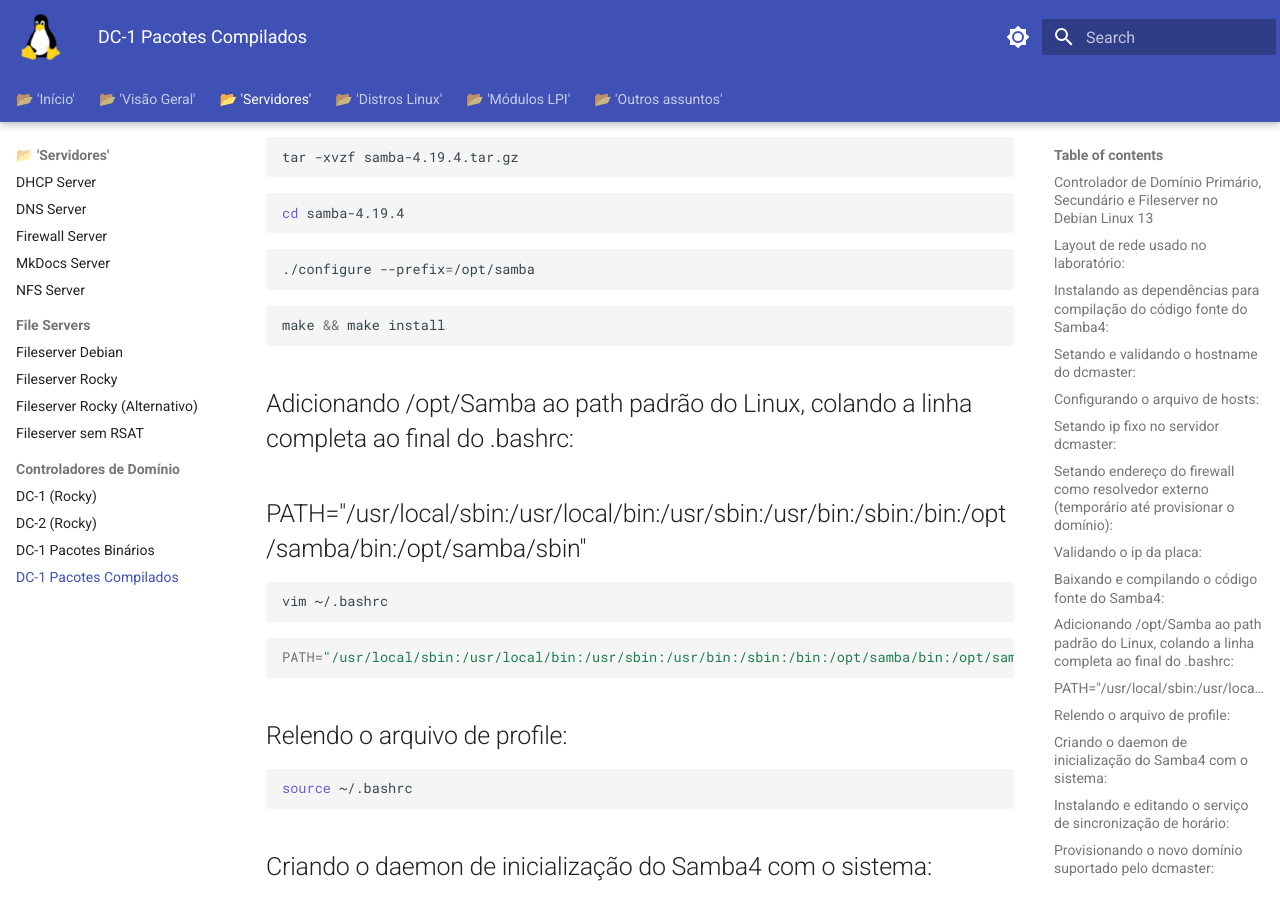
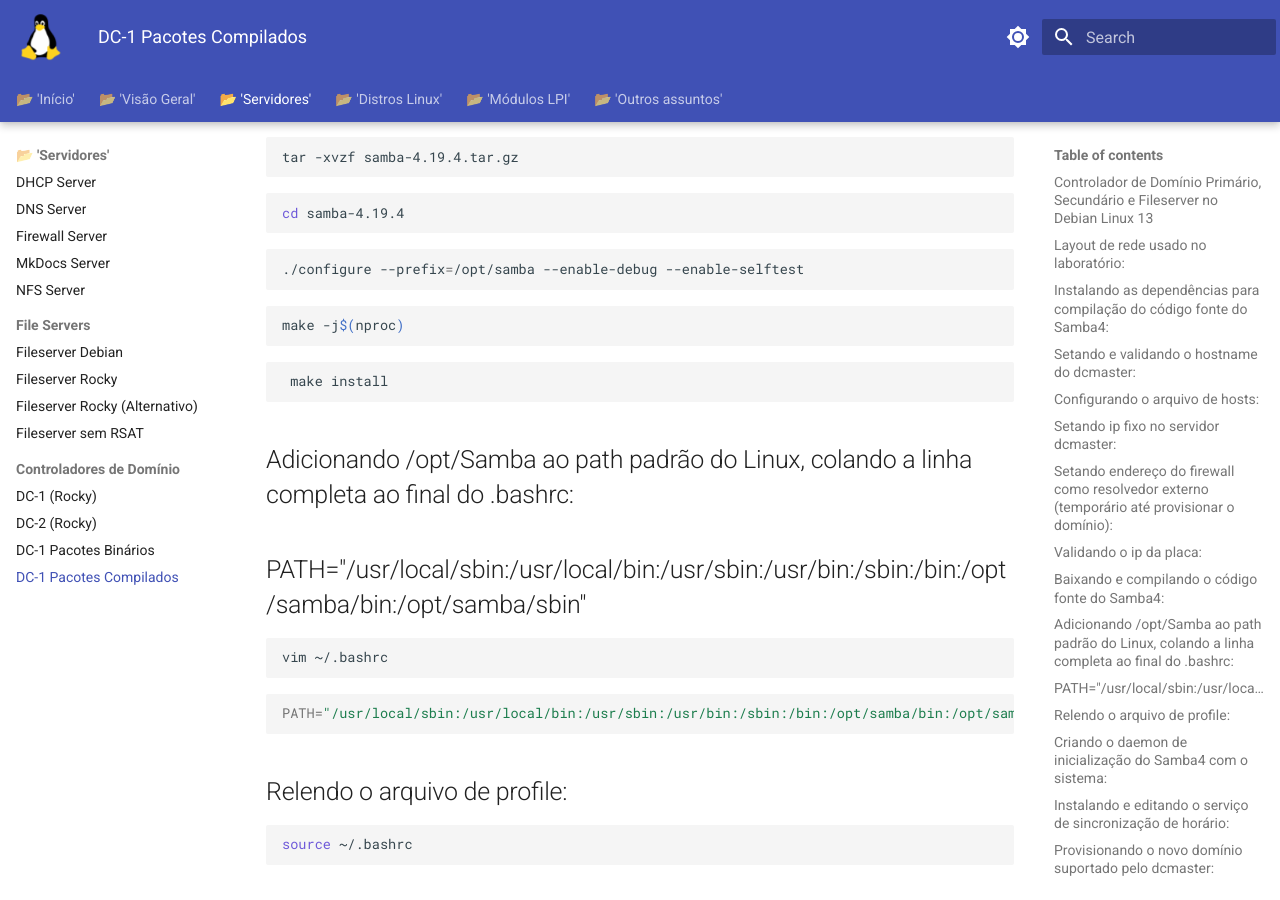
Before and after one commit to educharquero/officinas, an MkDocs documentation site: the page built from docs/DC1_pacotes_compilados.md, in a window 1280 px wide and 900 px high, scrolled down 29872 px. Built offline with MkDocs 1.6.1 and Material for MkDocs 9.7.7, drawn with Linux system fonts in a browser that asks for light colours.

Commit message:
configure-jproc

````diff
--- a/docs/DC1_pacotes_compilados.md
+++ b/docs/DC1_pacotes_compilados.md
@@ -1502,11 +1502,15 @@
 ```
 
 ```bash
-./configure --prefix=/opt/samba
-```
-
-```bash
-make && make install
+./configure --prefix=/opt/samba --enable-debug --enable-selftest
+```
+
+```bash
+make -j$(nproc)
+```
+
+```bash
+ make install
 ```
 
 ## Adicionando /opt/Samba ao path padrão do Linux, colando a linha completa ao final do .bashrc:
````
Also changed, not shown: site/DC1_pacotes_compilados/index.html, site/search/search_index.json.
